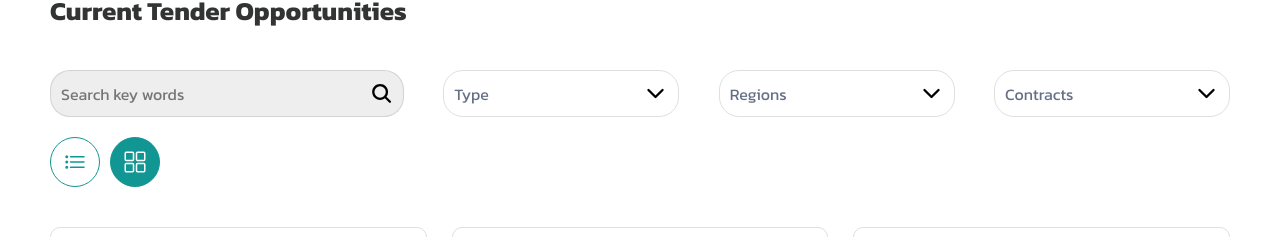
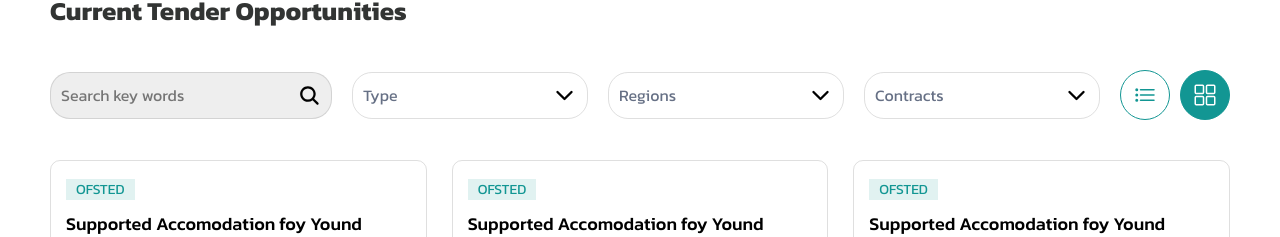
Before and after one commit to Efoskhi/caresynctender, a React (Vite) app: page / in a window 1280 px wide. Shown: the part 539-776 px from the top of the page. Built offline with nearby package versions, Linux system fonts and the light colour scheme.

Commit message:
various fixes

```diff
--- a/src/components/DashboardFilter.jsx
+++ b/src/components/DashboardFilter.jsx
@@ -122,11 +122,15 @@ const StyledFilterWrapper = styled.div`
     justify-content: space-between;
     gap: 20px;
     margin: 40px 0;
-    flex-wrap: wrap;
+
+    @media screen and (max-width: ${Dimensions.tabletMaxWidth}){
+        flex-wrap: wrap;
+    }
 
     @media screen and (max-width: ${Dimensions.mobileMaxWidth}){
         display: block;
         margin: 20px 0;
+        flex-wrap: wrap;
     }
 `
 
```
